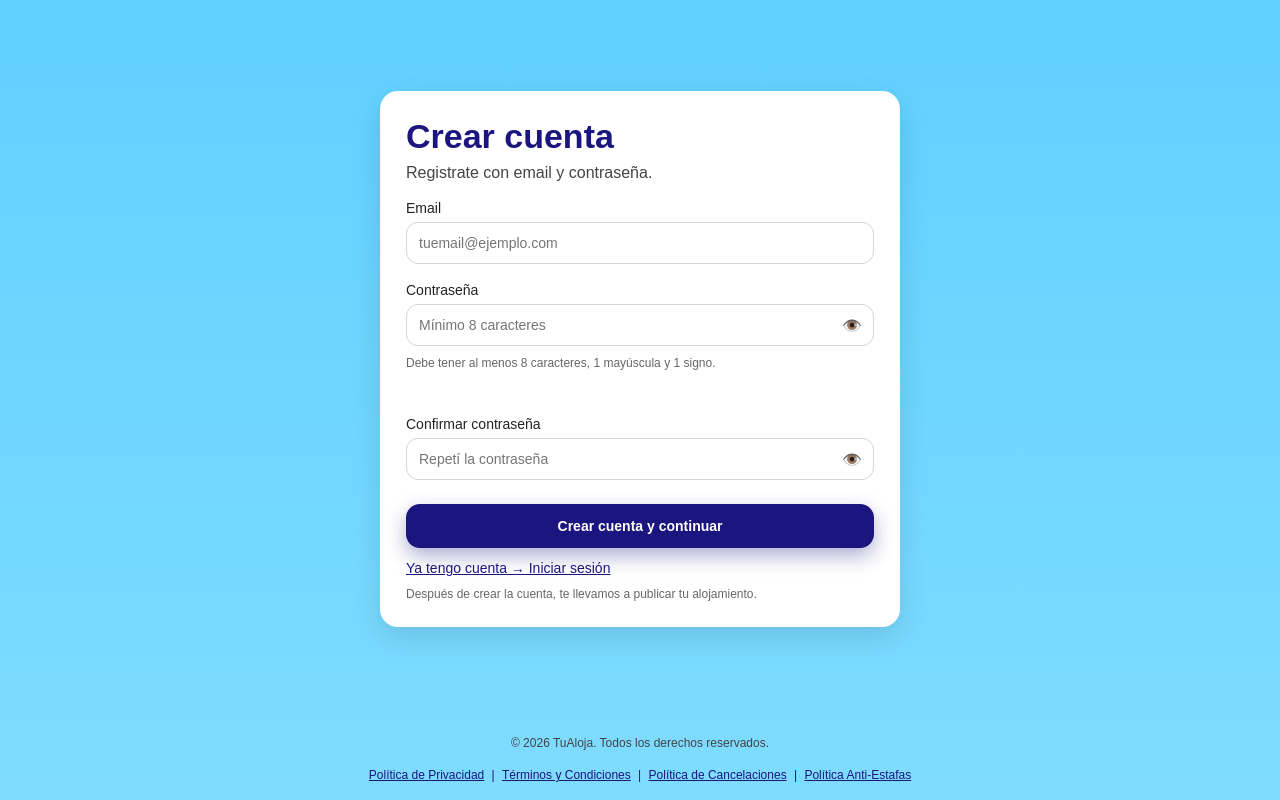
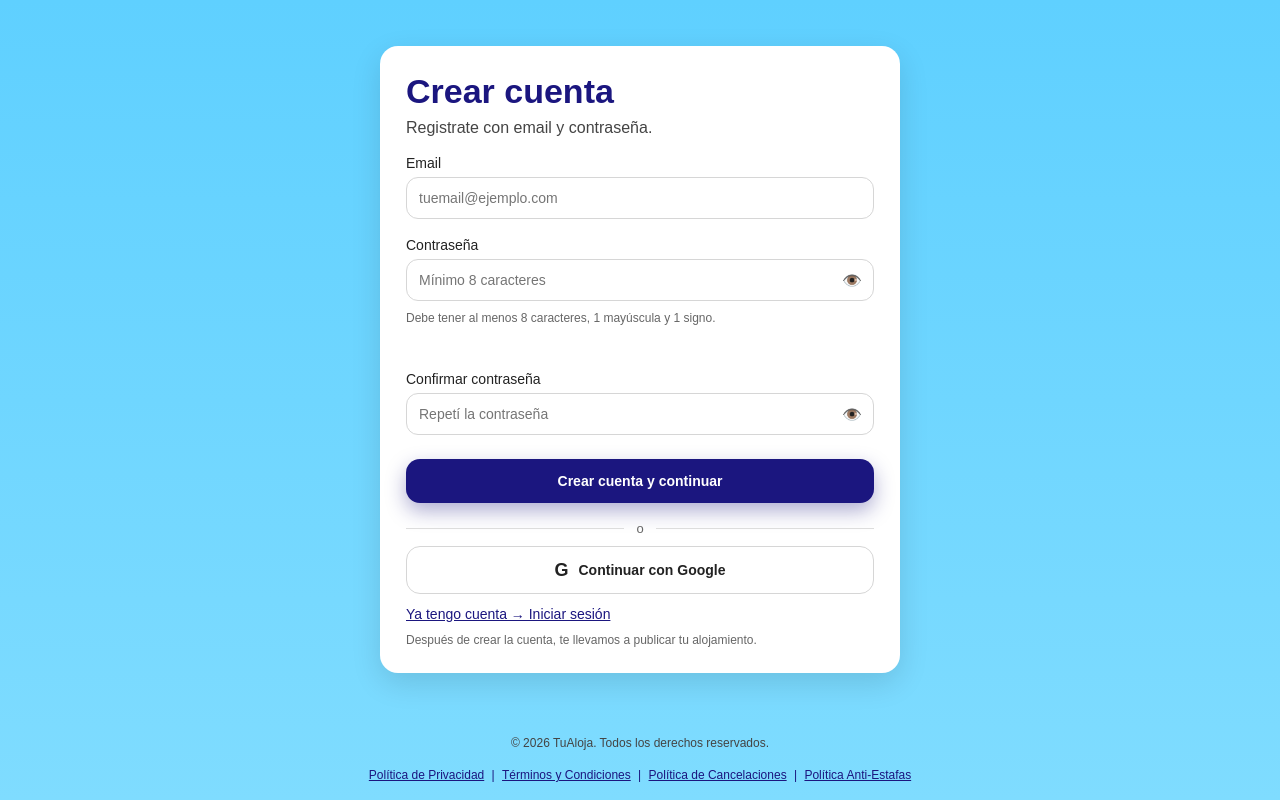
Before and after one commit to anaferr02/Tualoja, a plain HTML site: page register.html in a window 1280 px wide. Drawn offline with Linux system fonts and the light colour scheme.

Commit message:
Update register.html

```diff
--- a/register.html
+++ b/register.html
@@ -114,6 +114,50 @@
       color:#c62828;
     }
 
+    .divider{
+      display:flex;
+      align-items:center;
+      gap:12px;
+      margin:18px 0 10px;
+      color:#666;
+      font-size:13px;
+    }
+
+    .divider::before,
+    .divider::after{
+      content:"";
+      flex:1;
+      height:1px;
+      background:#ddd;
+    }
+
+    .social-btn{
+      width:100%;
+      border:1px solid #d6d6d6;
+      border-radius:14px;
+      padding:14px;
+      background:#fff;
+      color:#222;
+      font-weight:bold;
+      cursor:pointer;
+      font-size:14px;
+      display:flex;
+      align-items:center;
+      justify-content:center;
+      gap:10px;
+      transition:all .15s ease;
+    }
+
+    .social-btn:hover{
+      transform:translateY(-1px);
+      box-shadow:0 8px 20px rgba(0,0,0,.08);
+    }
+
+    .google-icon{
+      font-size:18px;
+      line-height:1;
+    }
+
     .btn{
       width:100%;
       border:none;
@@ -214,6 +258,13 @@
 
         <button class="btn" type="submit">Crear cuenta y continuar</button>
 
+        <div class="divider">o</div>
+
+        <button class="social-btn" type="button" id="googleBtn">
+          <span class="google-icon">G</span>
+          Continuar con Google
+        </button>
+
         <a class="link" href="login.html">Ya tengo cuenta → Iniciar sesión</a>
         <div class="hint">Después de crear la cuenta, te llevamos a publicar tu alojamiento.</div>
       </form>
@@ -231,13 +282,14 @@
   </footer>
 
   <script type="module">
-    import { register } from "./public/js/auth.js";
+    import { register, loginWithGoogle } from "./public/js/auth.js";
 
     const form = document.getElementById("registerForm");
     const passwordInput = document.getElementById("password");
     const password2Input = document.getElementById("password2");
     const passwordStatus = document.getElementById("passwordStatus");
     const toggleButtons = document.querySelectorAll(".toggle-password");
+    const googleBtn = document.getElementById("googleBtn");
 
     function validarPassword(password) {
       const regex = /^(?=.*[A-Z])(?=.*[^\w\s]).{8,}$/;
@@ -314,6 +366,24 @@
         alert("No se pudo crear la cuenta.");
       }
     });
+
+    googleBtn.addEventListener("click", async () => {
+      try {
+        await loginWithGoogle();
+
+        const redirect = localStorage.getItem("redirectAfterLogin");
+
+        if (redirect) {
+          localStorage.removeItem("redirectAfterLogin");
+          window.location.href = redirect;
+        } else {
+          window.location.href = "publicar.html";
+        }
+      } catch (error) {
+        console.error(error);
+        alert("No se pudo iniciar con Google.");
+      }
+    });
   </script>
 </body>
 </html>
```
